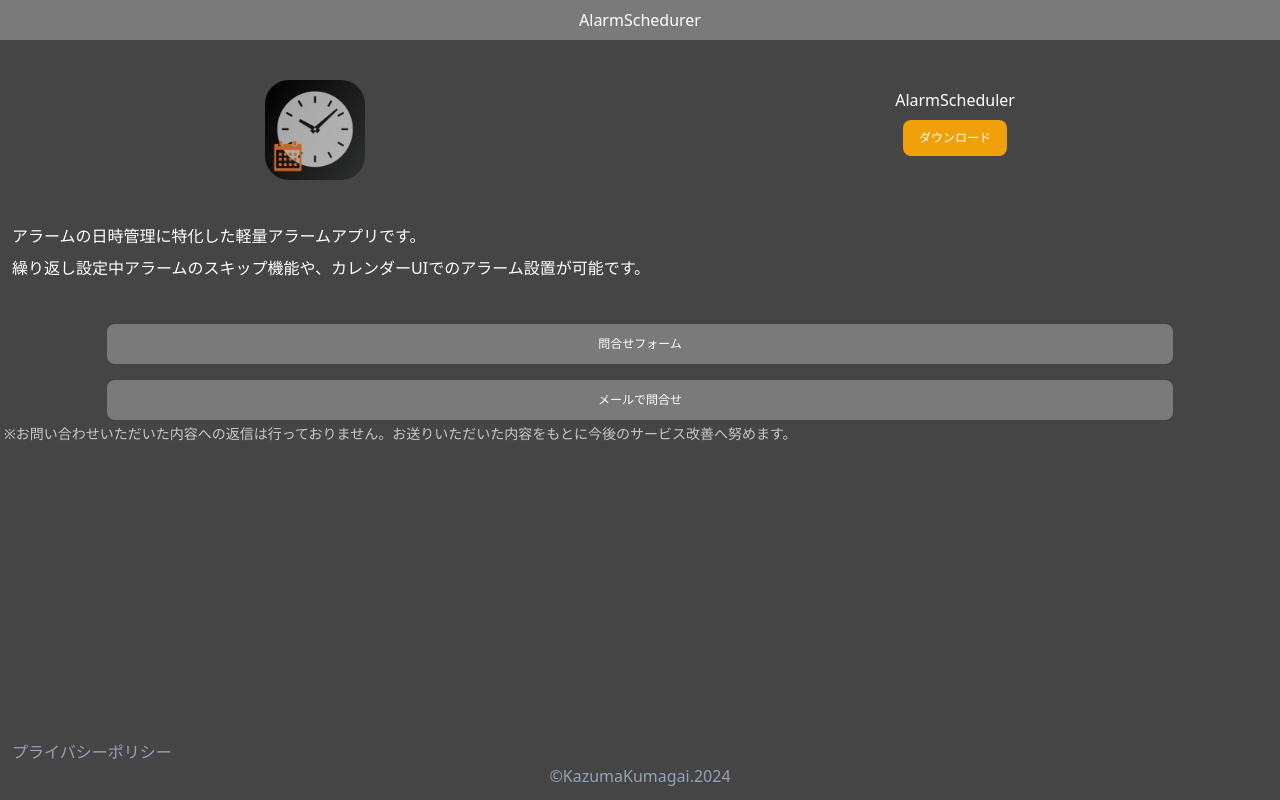
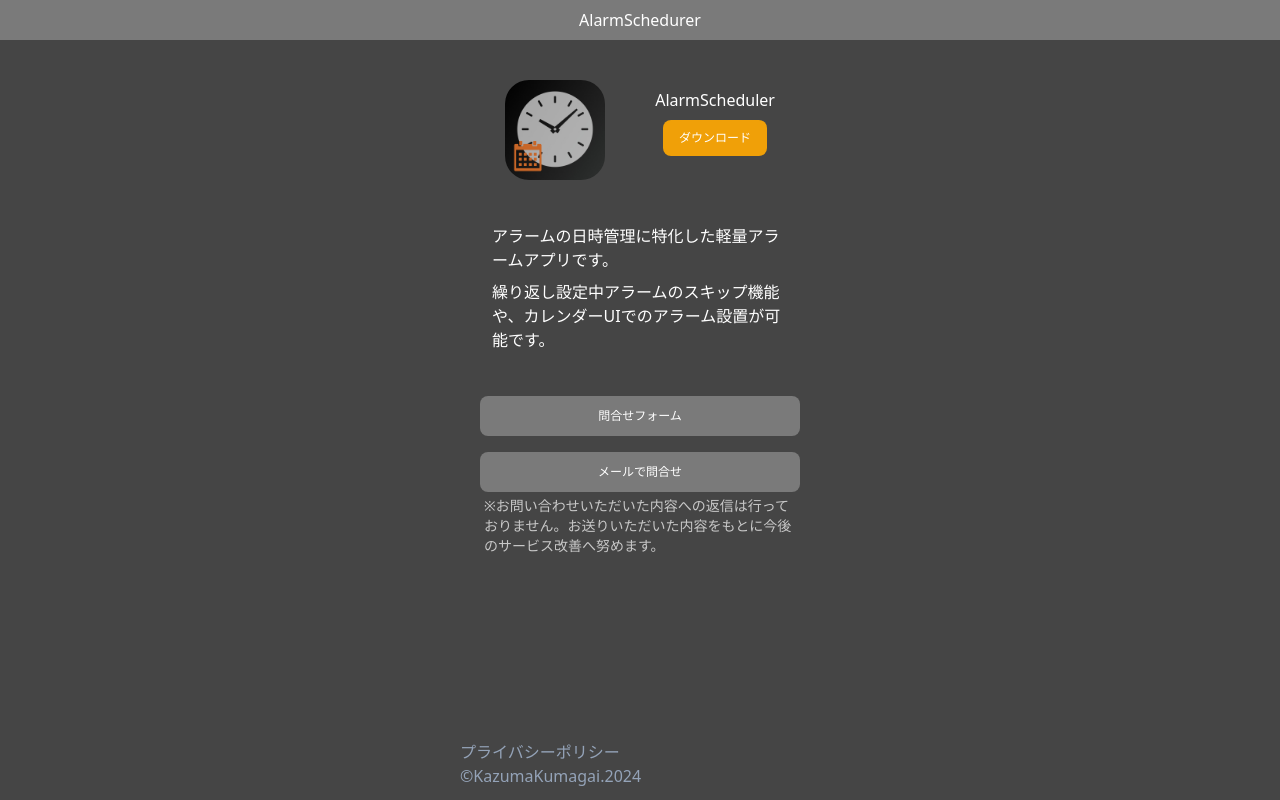
Before and after one commit to k-kazuma/alarmInfo, a Next.js app: page / in a window 1280 px wide. Built offline with nearby package versions, Linux system fonts and the light colour scheme.

Commit message:
web用にmaxwidth追記

```diff
--- a/pages/Footer.tsx
+++ b/pages/Footer.tsx
@@ -3,7 +3,7 @@ import Link from "next/link";
 
 function Footer() {
   return (
-    <div className="w-full absolute bottom-0 p-3 text-slate-400">
+    <div className="absolute bottom-0 p-3 text-slate-400 max-w-80 mx-auto">
       <Link href={"/privacypolicy"} type="submit" className="text-slate-400">
         プライバシーポリシー
       </Link>
--- a/pages/index.tsx
+++ b/pages/index.tsx
@@ -12,7 +12,7 @@ export default function Home() {
     <div className="max-h-screen overflow-hidden">
       <div className="h-screen">
         <Header />
-        <div className="flex justify-around mt-10">
+        <div className="flex justify-around mt-10 max-w-80 mx-auto">
           <Image src="/image.png" width={100} height={100} alt="appIcon" />
           <div>
             <h1 className="mt-2">AlarmScheduler</h1>
@@ -23,7 +23,7 @@ export default function Home() {
             </button>
           </div>
         </div>
-        <div className="my-8 p-2">
+        <div className="my-8 p-2 max-w-80 mx-auto">
           <p className="p-1">
             アラームの日時管理に特化した軽量アラームアプリです。
           </p>
@@ -31,7 +31,7 @@ export default function Home() {
             繰り返し設定中アラームのスキップ機能や、カレンダーUIでのアラーム設置が可能です。
           </p>
         </div>
-        <div className="mt-8">
+        <div className="mt-8 max-w-96 mx-auto">
           <Link
             href="/inquiry"
             className="w-5/6 backbutton block mx-auto ml-auto py-3 px-4 text-xs font-medium text-center rounded-lg mb-4"
@@ -44,11 +44,11 @@ export default function Home() {
           >
             メールで問合せ
           </Link>
+          <p className="p-1 text-sm opacity-70 max-w-80 mx-auto">
+            ※お問い合わせいただいた内容への返信は行っておりません。お送りいただいた内容をもとに今後のサービス改善へ努めます。
+          </p>
+          <Footer />
         </div>
-        <p className="p-1 text-sm opacity-70">
-          ※お問い合わせいただいた内容への返信は行っておりません。お送りいただいた内容をもとに今後のサービス改善へ努めます。
-        </p>
-        <Footer />
       </div>
     </div>
   );
--- a/pages/inquiry/confirmation/finish/index.tsx
+++ b/pages/inquiry/confirmation/finish/index.tsx
@@ -6,7 +6,7 @@ import Header from "@/pages/Header";
 function Finish() {
   return (
     <>
-      <div className="p-1 w-screen h-screen overflow-hidden">
+      <div className="p-1 w-screen h-screen overflow-hidden max-w-80 mx-auto">
         <Header />
         <h2 className="mt-10 text-center">問合せありがとうございます。</h2>
         <div className="p-2 h-4/5 flex justify-center items-center">
--- a/pages/inquiry/confirmation/index.tsx
+++ b/pages/inquiry/confirmation/index.tsx
@@ -51,7 +51,7 @@ function Confirmation() {
   ) : (
     <div className="max-h-screen h-screen overflow-hidden">
       <Header />
-      <div className="h-screen flex justify-center items-center">
+      <div className="h-screen flex justify-center items-center max-w-96 mx-auto">
         <div className="w-10/12">
           {error ? (
             <p className="my-5 text-rose-700	">
--- a/pages/inquiry/index.tsx
+++ b/pages/inquiry/index.tsx
@@ -25,8 +25,8 @@ function Inquiry() {
   return (
     <div className="max-h-screen overflow-hidden">
       <Header />
-      <div className="h-screen">
-        <div className="text-center mt-5 mx-auto">
+      <div className="h-screen max-w-96 mx-auto">
+        <div className="text-center mt-5 max-w-80 mx-auto">
           <h2>【ご意見・ご要望】</h2>
           <p className="p-4">
             当アプリの不具合や、機能の追加、改修希望される内容など下記フォームより送信してください。
```
